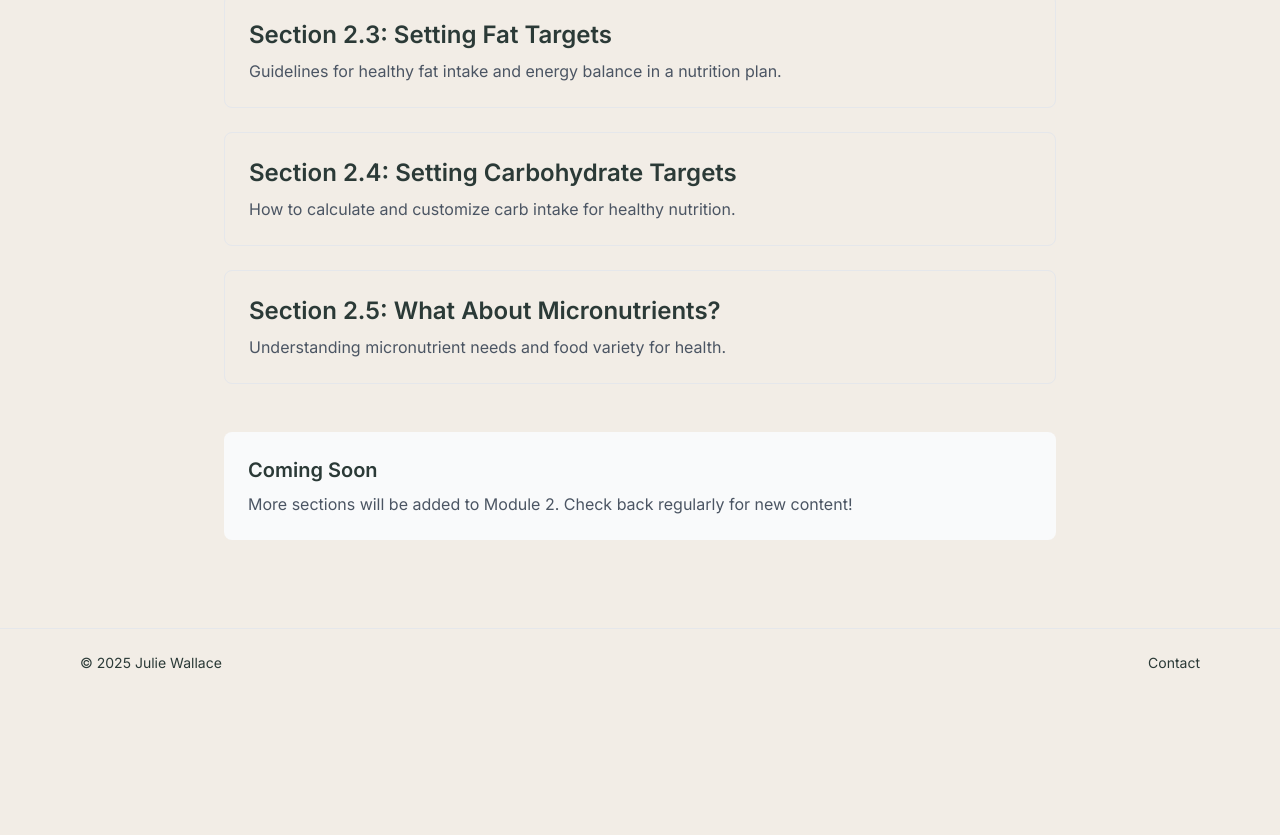
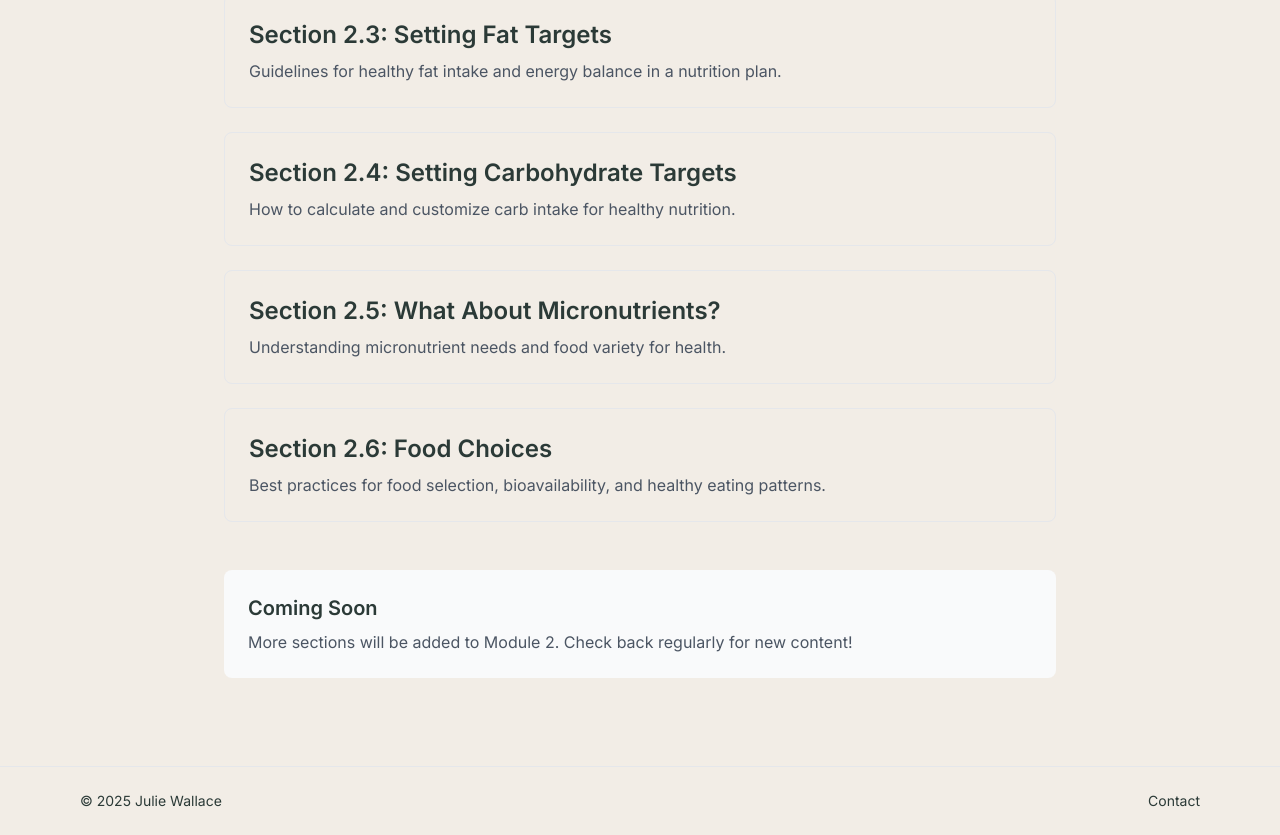
Before and after one commit to mr601s/nutritionist-marketplace-crm, a Next.js app: page /courses/module-2 in a window 1280 px wide. Shown: the part 703-1538 px from the top of the page. Before the commit the page ends 1400 px from the top, so only its background shows below. Built offline with nearby package versions, Linux system fonts and the light colour scheme.

Commit message:
feat: add Section 2.6 link to module-2 index navigation.

```diff
--- a/app/courses/module-2/page.tsx
+++ b/app/courses/module-2/page.tsx
@@ -37,6 +37,12 @@ export default function Module2Page() {
       title: 'Section 2.5: What About Micronutrients?',
       description: 'Understanding micronutrient needs and food variety for health.',
       href: '/courses/module-2/section-5'
+    },
+    {
+      id: 'section-2.6',
+      title: 'Section 2.6: Food Choices',
+      description: 'Best practices for food selection, bioavailability, and healthy eating patterns.',
+      href: '/courses/module-2/section-6'
     }
   ];
 
```
